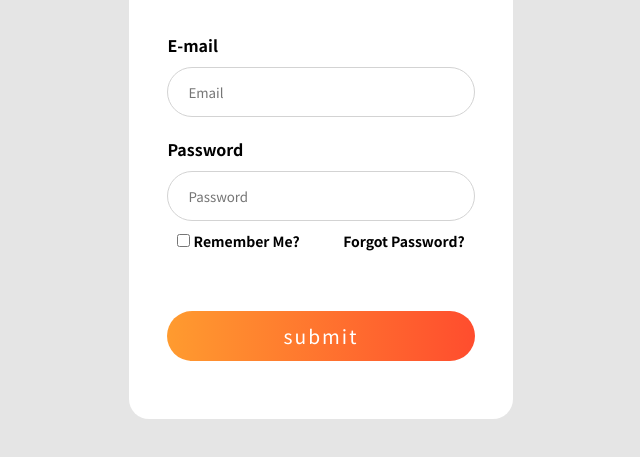
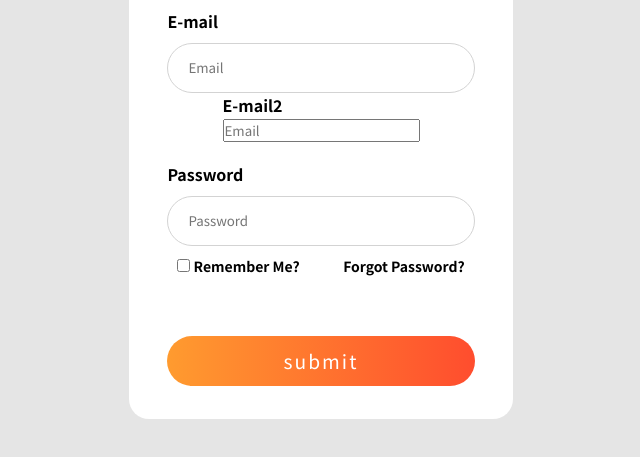
Before and after one commit to alstjr7437/GitTest, a plain HTML site: page login.html in a window 1280 px wide. Shown: the part 281-738 px from the top of the page, without its empty margins (319-959 px from the left). Drawn offline with Linux system fonts and the light colour scheme.

Commit message:
로그인 수정

```diff
--- a/login.html
+++ b/login.html
@@ -22,6 +22,10 @@
                 <h4>E-mail</h4>
                 <input type="email" name="" id="" placeholder="Email">
             </div>
+            <div class="login_id2">
+                <h4>E-mail2</h4>
+                <input type="email" name="" id="" placeholder="Email">
+            </div>
             <div class="login_pw">
                 <h4>Password</h4>
                 <input type="password" name="" id="" placeholder="Password">
```
